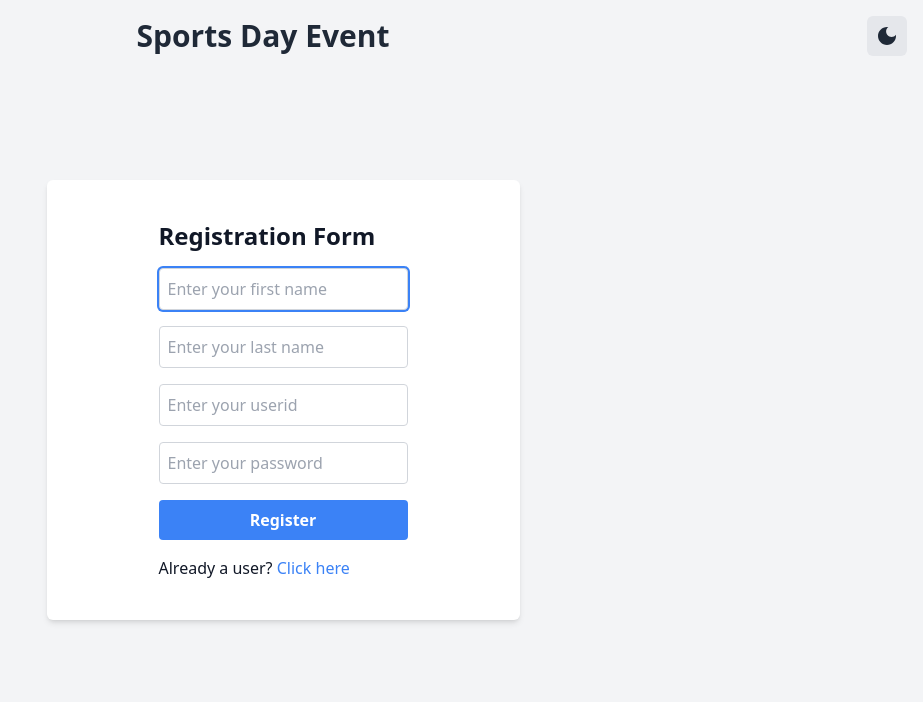
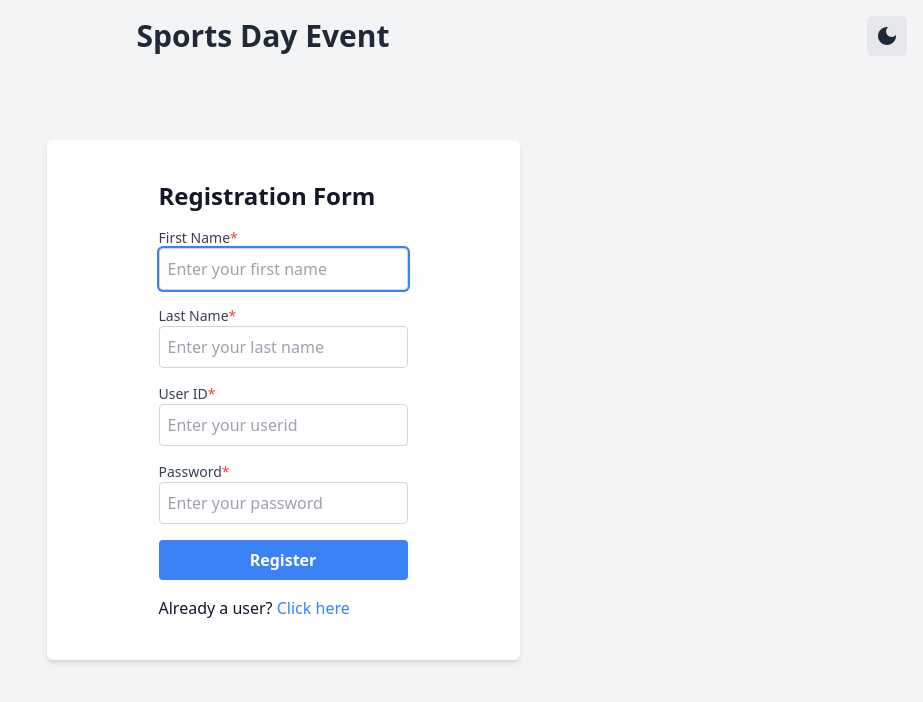
Before and after one commit to Leodicap99/sports-day-frontend, a React (Create React App) app: page / in a window 1280 px wide. Shown: the top 702 px of the page, without its empty margins (357-1280 px from the left). Built offline with nearby package versions, Linux system fonts and the light colour scheme.

Commit message:
label changes

```diff
--- a/src/components/LoginForm.js
+++ b/src/components/LoginForm.js
@@ -71,42 +71,60 @@ function LoginForm(){
                Login Form
              </h1>
              <div className="mb-4">
+               <label
+                 htmlFor="userId"
+                 className="block text-sm font-medium text-gray-700 dark:text-gray-300"
+               >
+                 User ID
+                 <span className="text-red-500">*</span>
+               </label>
                <input
-                 placeholder="Enter your userid"
+                 id="userId"
+                 placeholder="Enter your useriD"
                  onChange={(e) => {
                    setUserIdErrorMessage("");
                    setUserId(e.target.value);
                  }}
                  value={userId}
                  ref={userIdRef}
-                 className={`w-full p-2 border ${
+                 className={`w-full p-2 border text-gray-900 ${
                    userIdErrorMessage
                      ? "border-red-500"
                      : "border-gray-300 dark:border-gray-600"
                  } rounded focus:outline-none focus:ring-2 focus:ring-blue-500`}
                />
                {userIdErrorMessage.length > 0 && (
-                 <div className="text-red-500 text-sm mt-2 text-center flex-wrap">
+                 <div className="text-red-500 text-sm mt-2 w-full text-left">
                    {userIdErrorMessage}
                  </div>
                )}
              </div>
              <div className="mb-4">
+               <label
+                 htmlFor="password"
+                 className="block text-sm font-medium text-gray-700 dark:text-gray-300"
+               >
+                 Password
+                 <span className="text-red-500">*</span>
+               </label>
                <div className="flex relative">
                  <input
-                   type={viewPassword?"text":"password"}
+                   type={viewPassword ? "text" : "password"}
                    placeholder="Enter your password"
                    onChange={(e) => {
                      setPasswordErrorMessage("");
                      setPass(e.target.value);
                    }}
-                   className={`w-full p-2 border ${
+                   className={`w-full p-2 border text-gray-900 ${
                      passwordErrorMessage
                        ? "border-red-500"
                        : "border-gray-300 dark:border-gray-600"
                    } rounded focus:outline-none focus:ring-2 focus:ring-blue-500`}
                  />
-                 <div className="absolute right-1 top-2 hover:cursor-pointer" onClick={()=>setViewPassword(prev=>!prev)}>
+                 <div
+                   className="absolute right-1 top-2 hover:cursor-pointer"
+                   onClick={() => setViewPassword((prev) => !prev)}
+                 >
                    {viewPassword ? <VisibilityIcon /> : <VisibilityOffIcon />}
                  </div>
                </div>
--- a/src/components/RegistrationForm.js
+++ b/src/components/RegistrationForm.js
@@ -107,6 +107,13 @@ function RegistrationForm() {
           >
             <h1 className="text-2xl font-semibold mb-4">Registration Form</h1>
             <div className="mb-4">
+              <label
+                htmlFor="fname"
+                className="block text-sm font-medium text-gray-700 dark:text-gray-300"
+              >
+                First Name
+                <span className="text-red-500">*</span>
+              </label>
               <input
                 placeholder="Enter your first name"
                 ref={firstNameRef}
@@ -119,7 +126,7 @@ function RegistrationForm() {
                   firstNameErrorMessage
                     ? "border-red-500"
                     : "border-gray-300 dark:border-gray-600"
-                } rounded focus:outline-none focus:ring-2 focus:ring-blue-500`}
+                } rounded text-gray-900  focus:outline-none focus:ring-2 focus:ring-blue-500`}
               />
               {firstNameErrorMessage.length > 0 && (
                 <div className="text-red-500 text-sm mt-2 text-center flex-wrap">
@@ -128,6 +135,13 @@ function RegistrationForm() {
               )}
             </div>
             <div className="mb-4">
+              <label
+                htmlFor="lname"
+                className="block text-sm font-medium text-gray-700 dark:text-gray-300"
+              >
+                Last Name
+                <span className="text-red-500">*</span>
+              </label>
               <input
                 placeholder="Enter your last name"
                 onChange={(e) => {
@@ -139,7 +153,7 @@ function RegistrationForm() {
                   lastNameErrorMessage
                     ? "border-red-500"
                     : "border-gray-300 dark:border-gray-600"
-                } rounded focus:outline-none focus:ring-2 focus:ring-blue-500`}
+                } rounded focus:outline-none text-gray-900 focus:ring-2 focus:ring-blue-500`}
               />
               {lastNameErrorMessage.length > 0 && (
                 <div className="text-red-500 text-sm mt-2 text-center flex-wrap">
@@ -148,6 +162,13 @@ function RegistrationForm() {
               )}
             </div>
             <div className="mb-4">
+              <label
+                htmlFor="userId"
+                className="block text-sm font-medium text-gray-700 dark:text-gray-300"
+              >
+                User ID
+                <span className="text-red-500">*</span>
+              </label>
               <input
                 placeholder="Enter your userid"
                 onChange={(e) => {
@@ -161,7 +182,7 @@ function RegistrationForm() {
                   userIdErrorMessage
                     ? "border-red-500"
                     : "border-gray-300 dark:border-gray-600"
-                } rounded focus:outline-none focus:ring-2 focus:ring-blue-500`}
+                } rounded focus:outline-none text-gray-900 focus:ring-2 focus:ring-blue-500`}
               />
               {userIdErrorMessage.length > 0 && (
                 <div className="text-red-500 text-sm mt-2 text-center flex-wrap">
@@ -170,6 +191,13 @@ function RegistrationForm() {
               )}
             </div>
             <div className="mb-4">
+              <label
+                htmlFor="password"
+                className="block text-sm font-medium text-gray-700 dark:text-gray-300"
+              >
+                Password
+                <span className="text-red-500">*</span>
+              </label>
               <input
                 type="password"
                 placeholder="Enter your password"
@@ -179,7 +207,7 @@ function RegistrationForm() {
                   passwordErrorMessage
                     ? "border-red-500"
                     : "border-gray-300 dark:border-gray-600"
-                } rounded focus:outline-none focus:ring-2 focus:ring-blue-500`}
+                } rounded focus:outline-none text-gray-900 focus:ring-2 focus:ring-blue-500`}
               />
               {passwordErrorMessage.length > 0 && (
                 <div className="text-red-500 text-sm mt-2 text-center flex-wrap">
```
